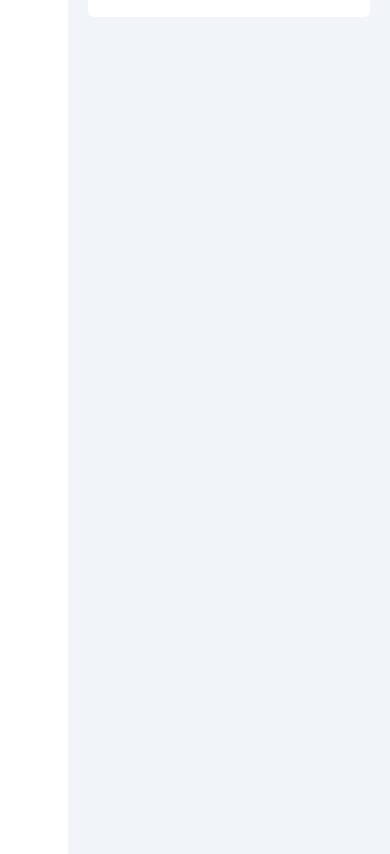
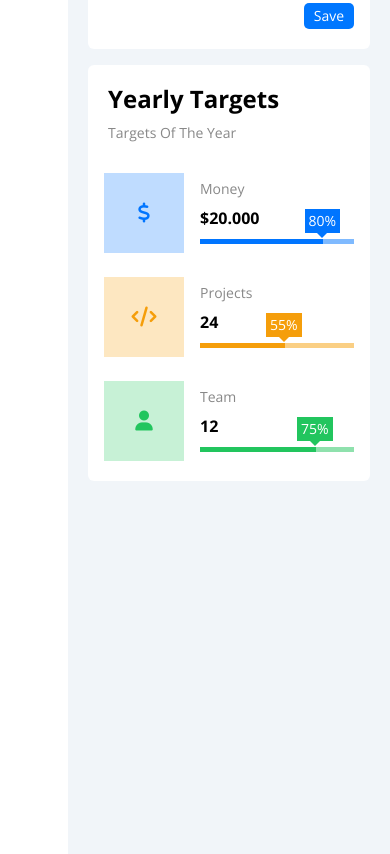
Before and after one commit to zyadfallatah/templateNum4, a plain HTML site: page index.html in a window 390 px wide. Shown: the part 951-1805 px from the top of the page. Drawn offline with nearby package versions, Linux system fonts and the light colour scheme.

Commit message:
Yearly Targets Added Fully compatible with the mobile | Later it should be refactored because of the repeation and spaghtie code

```diff
--- a/CSS/framework.css
+++ b/CSS/framework.css
@@ -49,6 +49,22 @@ a {
   padding: .75rem 1rem;
 }
 
+.blue-color {
+  --blue-color: hsl(212, 100%, 50%, .5);
+  color: var(--blue-color);
+  background-color: var(--blue-color);
+}
+.orange-color {
+  --orange-color: hsl(38, 92%, 50%, .5);
+  color: var(--orange-color);
+  background-color: var(--orange-color);
+}
+.green-color {
+  --green-color: hsl(142, 71%, 45%, .5);
+  color: var(--green-color);
+  background-color: var(--green-color);
+}
+
 /* This Shared upon all elements */
 .content-box {
   position: relative;
@@ -56,11 +72,13 @@ a {
 
   border-radius: 6px;
   padding-bottom: .5rem;
+  margin-top: 1rem;
 }
 
 @media (min-width: 1200px) {
   .content-box {
     min-height: 400px;
+    margin-top: 0;
   }
 }
 
--- a/CSS/style.css
+++ b/CSS/style.css
@@ -1,12 +1,14 @@
 :root {
-  --blue-color: #0075ff;
+  --blue-color: hsl(212, 100%, 50%);
   --blue-alt-color: #0d69d5;
-  --orange-color: #f59e0b;
-  --green-color: #22c55e;
+  --orange-color: hsl(38, 92%, 50%);
+  --green-color: hsl(142, 71%, 45%);
   --red-color: #f44336;
   --grey-color: #888;
   --default-black: black;
   --default-white: white;
+
+  /* --percent: 0; */
 }
 
 *::-webkit-scrollbar {
@@ -379,3 +381,94 @@ section.sidebar {
   margin-left: auto;
 }
 /* End Draft */
+
+/* Start Target */
+
+.target-component {
+  display: flex;
+  gap: 1rem;
+}
+
+.target-component i.frame-icon {
+  position: relative;
+  width: 80px;
+  height: 80px;
+
+  color: var(--target-color);
+}
+.target-component i.frame-icon::before {
+  position: absolute;
+
+  display: flex;
+  justify-content: center;
+  align-items: center;
+
+  width: 100%;
+  height: 100%;
+  z-index: 2;
+}
+.target-component i.frame-icon::after {
+  content: "";
+  position: absolute;
+  width: 100%;
+  height: 100%;
+  background-color: var(--target-color);
+  opacity: .25;
+
+  z-index: 1;
+}
+
+.target-component .data-content {
+  display: flex;
+  flex-direction: column;
+  justify-content: space-around;
+  padding: .15rem 0;
+  flex: 1;
+}
+
+.target-component .data-content > .target-title {
+  color: var(--grey-color);
+  font-size: 14px;
+  font-weight: normal;
+}
+
+.target-component .data-content > .target-accomplishs {
+  font-weight: bold;
+}
+
+.target-component .progress {
+  width: 100%;
+  height: 5px;
+
+  /* background-color: #0077ff55; */
+}
+
+.target-component .progress span.actual-progress {
+  position: relative;
+  display: block;
+  width: var(--percent);
+  height: 5px;
+  background-color: var(--target-color);
+}
+
+.target-component .progress span.percent {
+  position: absolute;
+  top: -30px;
+  right: -17px;
+  padding: .25rem;
+
+  color: var(--default-white);
+  background-color: var(--target-color);
+
+  font-size: 14px;
+}
+.target-component .progress span.percent::before {
+  content: "";
+  position: absolute;
+  bottom: -10px;
+  left: 50%;
+  transform: translateX(-50%);
+  border-color: var(--target-color) transparent transparent;
+  border-style: solid;
+  border-width: 5px;
+}
--- a/index.html
+++ b/index.html
@@ -121,6 +121,62 @@
               <input type="button" value="save">
             </form>
           </div>
+
+          <div class="content-box yearly-targets">
+            <div class="content-title">
+              <h3 class="title">Yearly Targets</h3>
+              <p class="desc">Targets Of The Year</p>
+            </div>
+
+            <div class="target">
+              <div class="target-component norm-pad">
+                <i class="frame-icon fa-solid fa-dollar-sign fa-lg" style="--target-color: #0075ff;"></i>
+
+                <div class="data-content">
+                  <h3 class="target-title">Money</h3>
+                  <p class="target-accomplishs">$20.000</p>
+                  <div class="progress blue-color">
+                    <span class="actual-progress" style="--percent: 80%; --target-color: #0075ff;">
+                      <span class="percent">80%</span>
+                    </span>
+                  </div>
+                </div>
+              </div>
+            </div>
+
+            <div class="target">
+              <div class="target-component norm-pad">
+                <i class="frame-icon fa-solid fa-code fa-lg" style="--target-color: #f59e0b"></i>
+
+                <div class="data-content">
+                  <h3 class="target-title">Projects</h3>
+                  <p class="target-accomplishs">24</p>
+                  <div class="progress orange-color">
+                    <span class="actual-progress" style="--percent: 55%; --target-color: #f59e0b">
+                      <span class="percent" percent="55%">55%</span>
+                    </span>
+                  </div>
+                </div>
+              </div>
+            </div>
+
+            <div class="target">
+              <div class="target-component norm-pad">
+                <i class="frame-icon fa-solid fa-user fa-lg" style="--target-color: #22c55e"></i>
+
+                <div class="data-content">
+                  <h3 class="target-title">Team</h3>
+                  <p class="target-accomplishs">12</p>
+                  <div class="progress green-color">
+                    <span class="actual-progress" style="--percent: 75%; --target-color: #22c55e">
+                      <span class="percent" percent="75%">75%</span>
+                    </span>
+                  </div>
+                </div>
+              </div>
+            </div>
+
+          </div>
         </section>
       </div>
       <!-- End each page code -->
```
